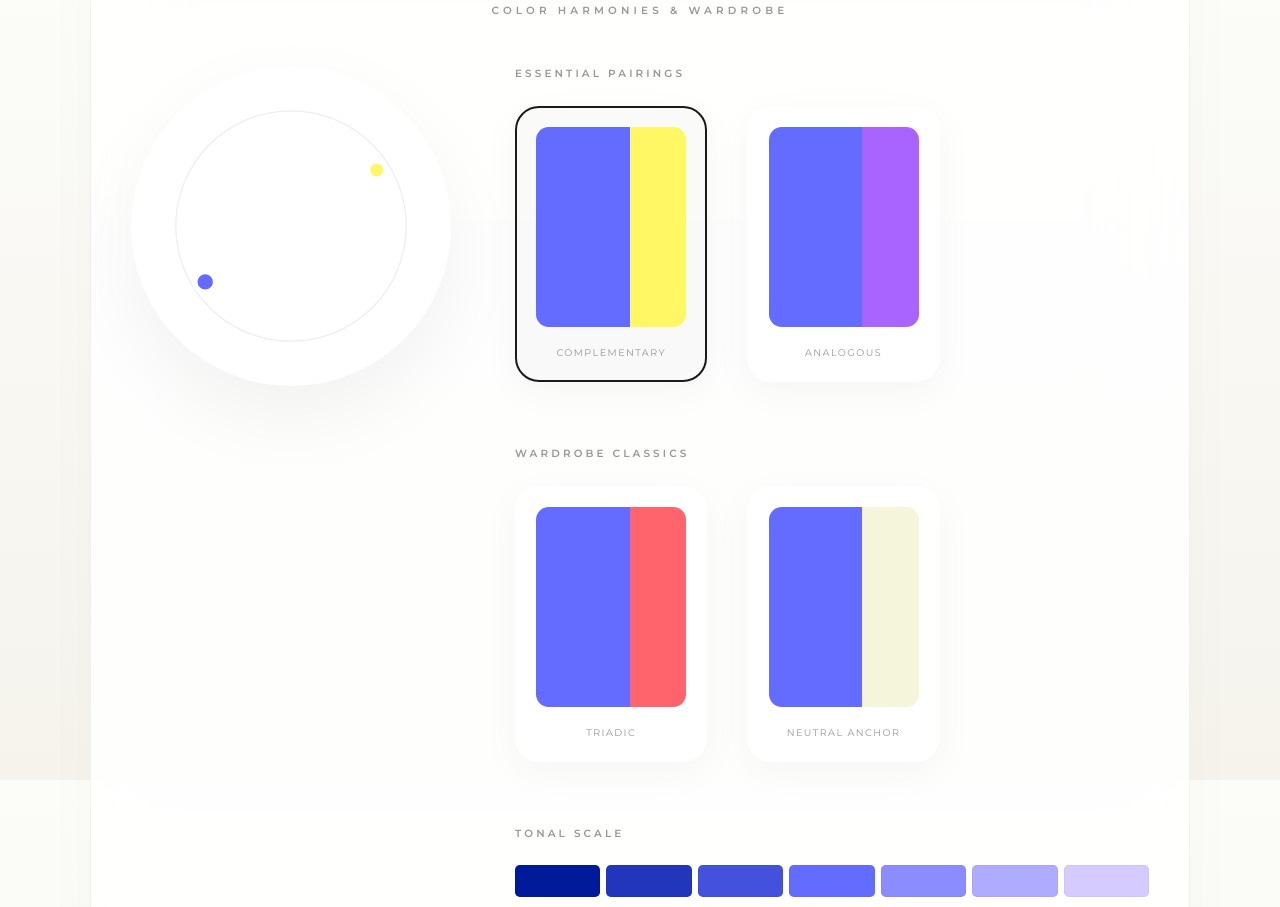
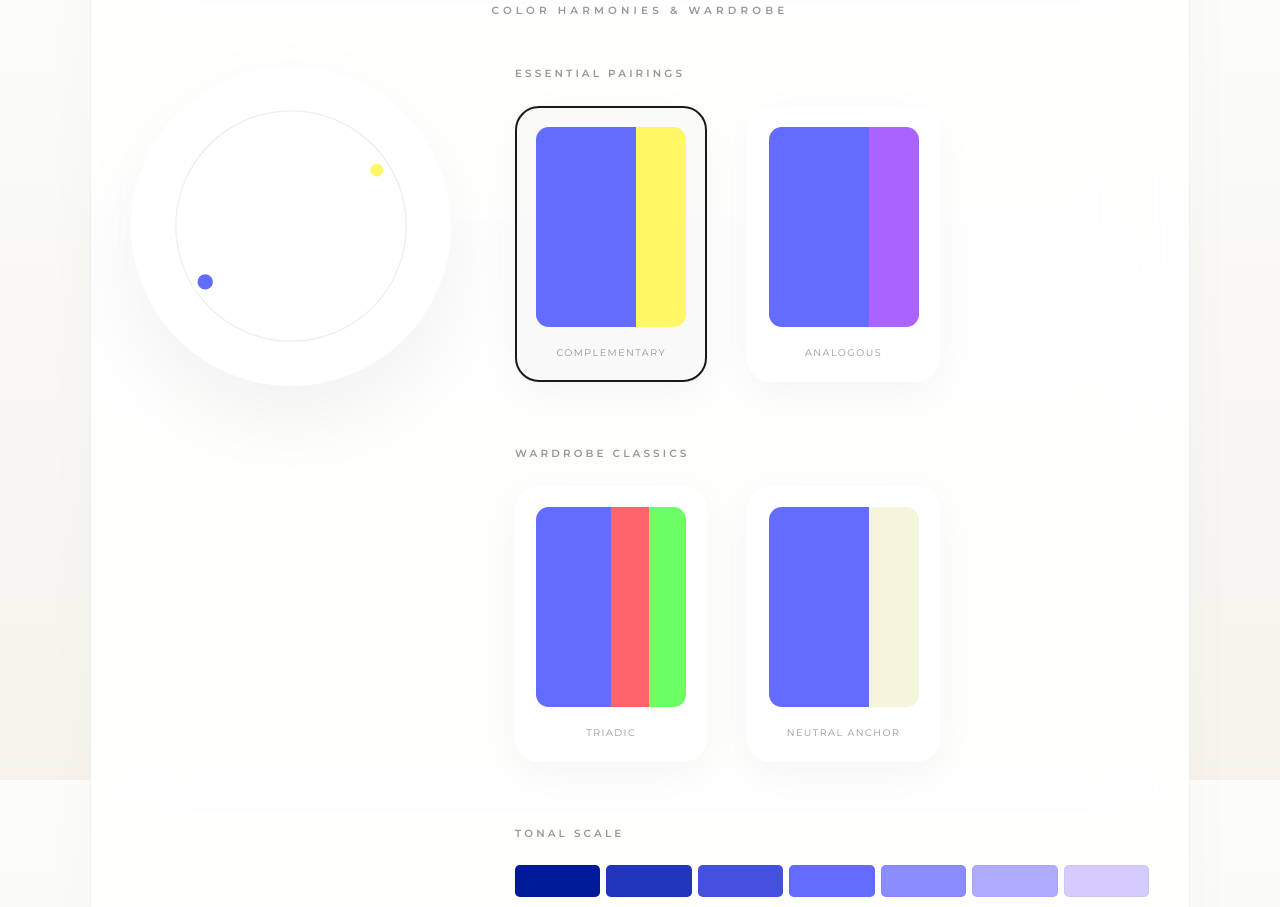
Before and after one commit to ItamarShecwitz/colors, a React (Vite) app: page / in a window 1280 px wide. Shown: the part 820-1727 px from the top of the page. Built offline with nearby package versions, Linux system fonts and the light colour scheme.

Commit message:
feat: make color wheel segments clickable and update triadic preview to 3 colors

```diff
--- a/src/App.css
+++ b/src/App.css
@@ -767,7 +767,7 @@ input[type="color"]::-webkit-color-swatch {
 }
 
 .swatch-main { flex: 2; height: 100%; transition: background-color 0.4s ease; }
-.swatch-accent { flex: 1.2; height: 100%; transition: background-color 0.4s ease; }
+.swatch-accent { flex: 1; height: 100%; transition: background-color 0.4s ease; }
 
 .outfit-label {
   font-size: 0.6rem;
--- a/src/App.tsx
+++ b/src/App.tsx
@@ -176,6 +176,8 @@ function App() {
                               fill={`hsl(${i * 30}, 70%, 60%)`}
                               opacity="0"
                               className="wheel-segment"
+                              style={{ cursor: 'pointer', pointerEvents: 'auto' }}
+                              onClick={() => setInputColor(chroma.hsl(i * 30, 0.7, 0.6).hex())}
                             />
                           ))}
                         </g>
@@ -270,6 +272,7 @@ function App() {
                             <div className="outfit-swatches">
                               <div className="swatch-main" style={{ backgroundColor: colorData.hex }} />
                               <div className="swatch-accent" style={{ backgroundColor: chroma(colorData.hex).set('hsl.h', '+120').hex() }} />
+                              <div className="swatch-accent" style={{ backgroundColor: chroma(colorData.hex).set('hsl.h', '-120').hex() }} />
                             </div>
                             <span className="outfit-label">Triadic</span>
                           </div>
```
Also changed, not shown: 1 other file (tests, documents, lock files or other folders).
